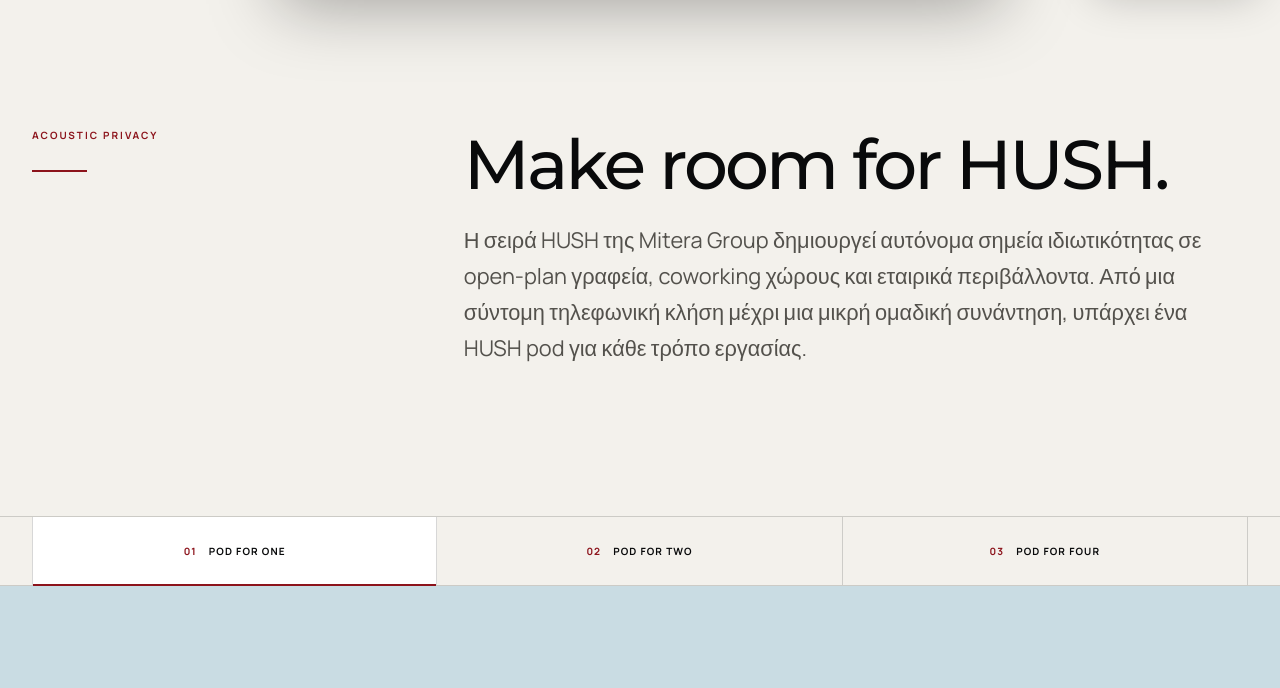
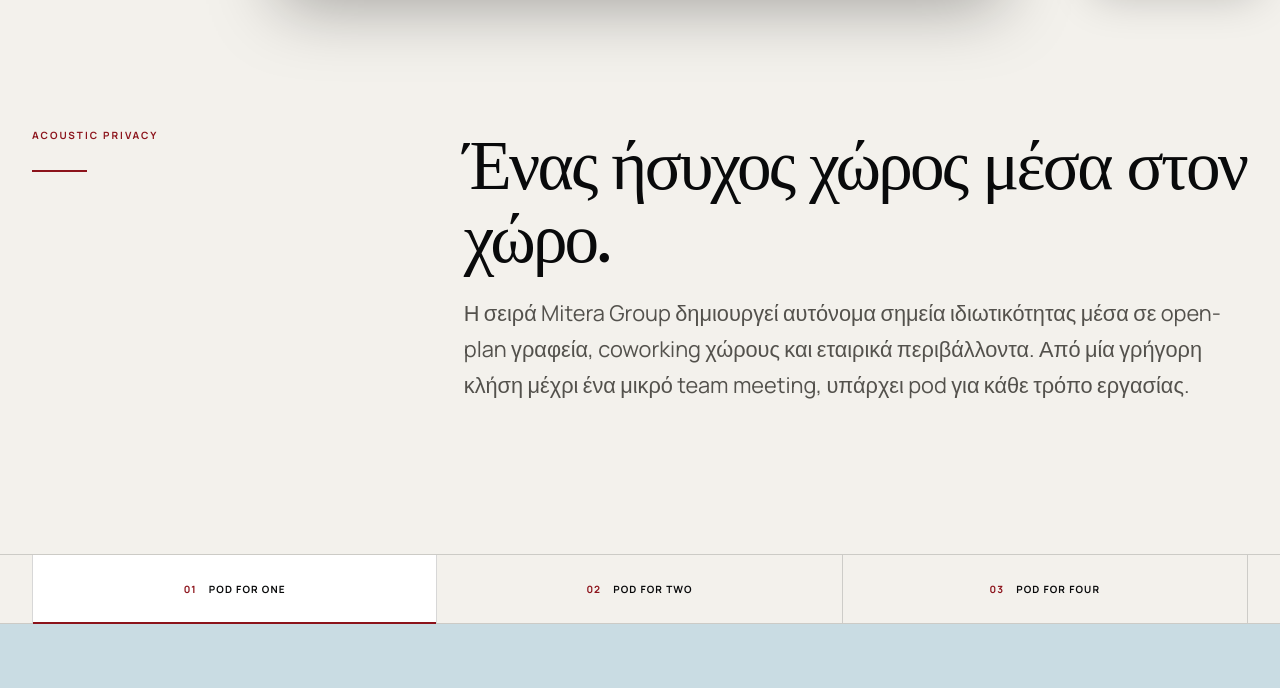
Before and after one commit to ContractorSA/materiahub, a plain HTML site: page pods.html in a window 1280 px wide. Shown: the part 800-1488 px from the top of the page. Drawn offline with Linux system fonts and the light colour scheme; a script that the page names is missing.

Commit message:
Revise HUSH section text in pods.html
Updated Greek text for HUSH section to improve clarity and readability.

```diff
--- a/pods.html
+++ b/pods.html
@@ -60,10 +60,12 @@
         </div>
         <div>
           <h2 class="section-title reveal">
-            Make room for HUSH.
+            Ένας ήσυχος χώρος μέσα στον χώρο.
           </h2>
           <p class="large-copy reveal reveal-delay-1">
-Η σειρά HUSH της Mitera Group δημιουργεί αυτόνομα σημεία ιδιωτικότητας σε open-plan γραφεία, coworking χώρους και εταιρικά περιβάλλοντα. Από μια σύντομη τηλεφωνική κλήση μέχρι μια μικρή ομαδική συνάντηση, υπάρχει ένα HUSH pod για κάθε τρόπο εργασίας.
+            Η σειρά Mitera Group δημιουργεί αυτόνομα σημεία ιδιωτικότητας μέσα σε open-plan
+            γραφεία, coworking χώρους και εταιρικά περιβάλλοντα. Από μία γρήγορη κλήση μέχρι
+            ένα μικρό team meeting, υπάρχει pod για κάθε τρόπο εργασίας.
           </p>
         </div>
       </div>
```
